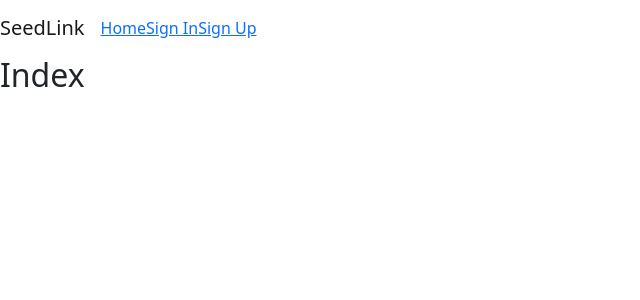
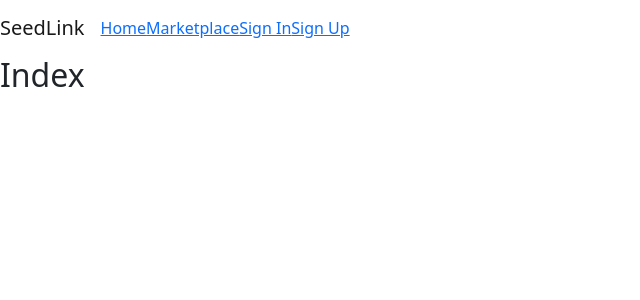
Before and after one commit to tindyc/seedlink, a Flask app: page / in a window 1280 px wide. Shown: the top 300 px of the page, without its empty margins (0-640 px from the left). Run offline with Flask 2, Linux system fonts and the light colour scheme; some libraries are stand-ins or nearby versions.

Commit message:
Update navbar and create template files

```diff
--- a/app.py
+++ b/app.py
@@ -28,6 +28,18 @@ date = date.today()
 @app.route("/index")
 def index():
     return render_template("index.html")
+
+
+# Renders display products page
+@app.route("/marketplace")
+def marketplace():
+    return render_template("marketplace.html")
+
+
+# Renders register products page
+@app.route("/donation_form")
+def donation_form():
+    return render_template("donation_form.html")
 
 
 # Register user in the db
--- a/templates/base.html
+++ b/templates/base.html
@@ -32,9 +32,15 @@
           <li>
               <a href="{{ url_for('index') }}" class="menu-item">Home</a>
           </li>
+          <li>
+            <a href="{{ url_for('marketplace') }}" class="menu-item">Marketplace</a>
+          </li>
           {% if session.user %}
             <li>
               <a href="{{ url_for('my_profile', username=session['user']) }}" class="menu-item">My Profile</a>
+            </li>
+            <li>
+              <a href="{{ url_for('donation_form') }}" class="menu-item">Donation</a>
             </li>
             <li>
                 <a href="{{ url_for('logout') }}" class="menu-item">Sign Out</a>
--- /dev/null
+++ b/templates/donation_form.html
@@ -0,0 +1,4 @@
+{% extends "base.html" %}
+{% block content %}
+    <h2>Donation Form</h2>
+{% endblock %}
--- /dev/null
+++ b/templates/marketplace.html
@@ -0,0 +1,4 @@
+{% extends "base.html" %}
+{% block content %}
+    <h2>Display Products</h2>
+{% endblock %}
```
